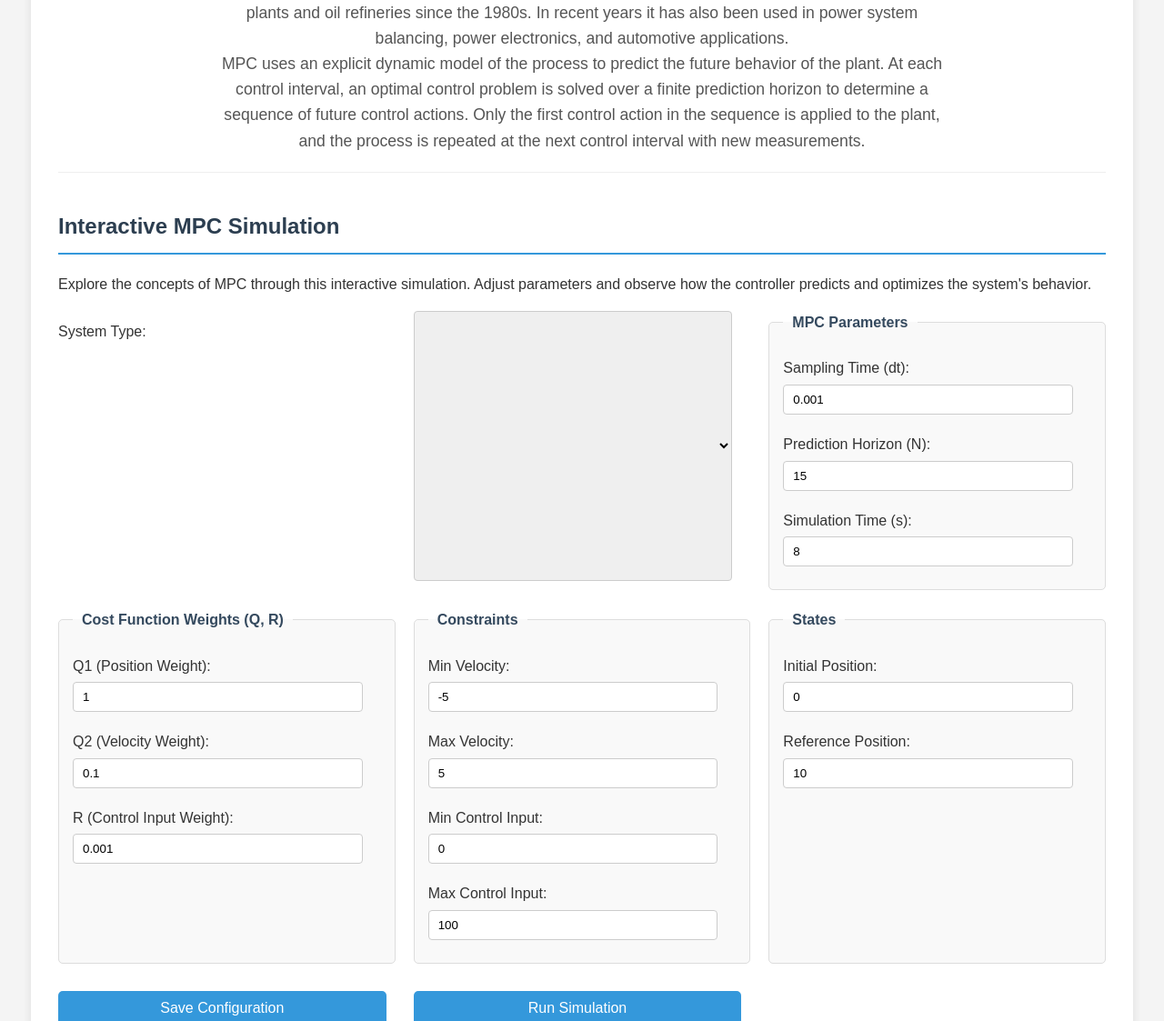
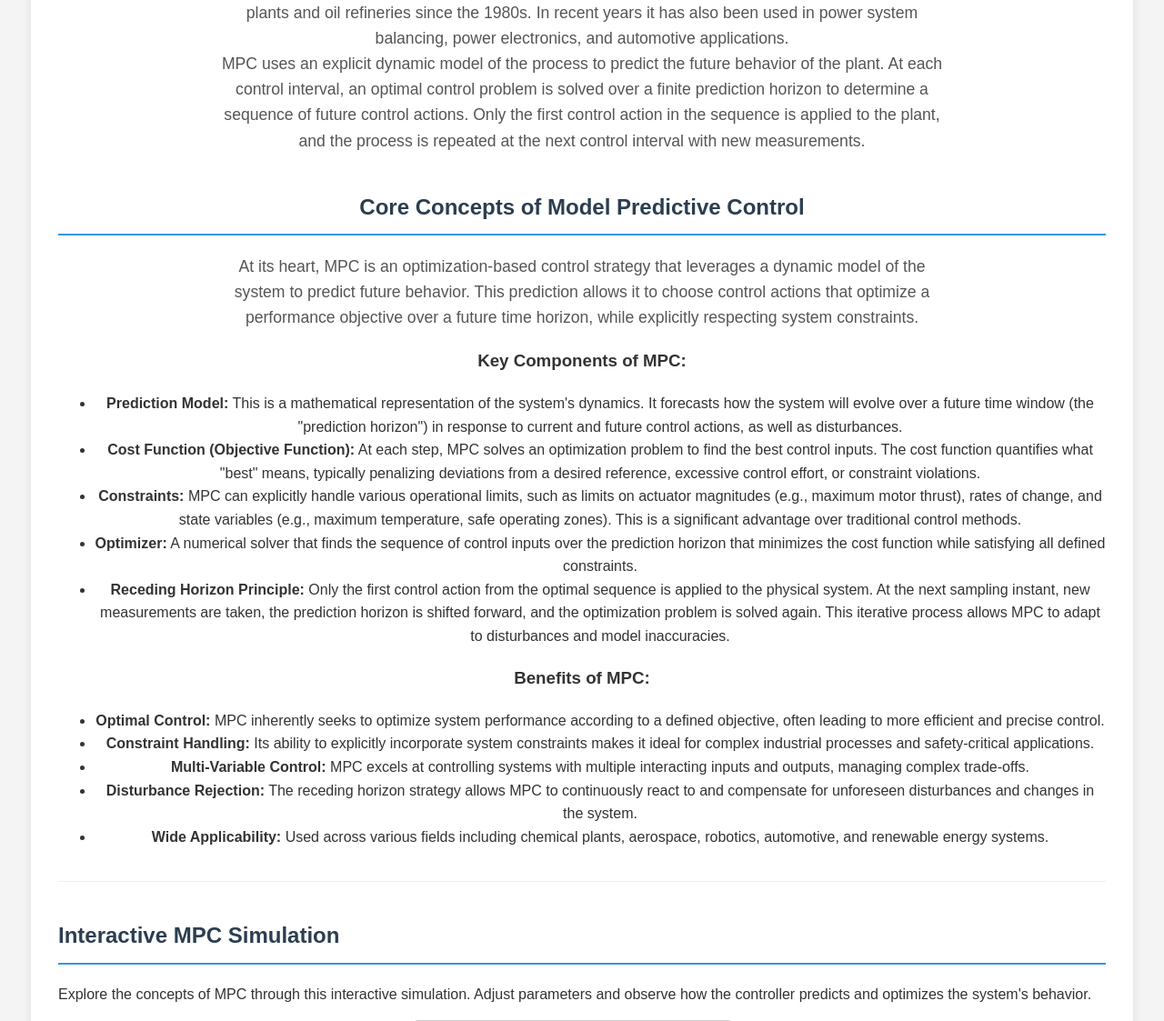
Before and after one commit to sebzuddas/modelpredictivecontrol, a Flask app: page / in a window 1280 px wide. Shown: the part 179-1302 px from the top of the page at 91% size. Run offline with Flask 2, Linux system fonts and the light colour scheme.

Commit message:
feat: Enhance landing page with MPC educational content and resources

```diff
--- a/templates/index.html
+++ b/templates/index.html
@@ -13,6 +13,37 @@
             <h1>Understanding Model Predictive Control (MPC)</h1>
             <p>Model Predictive Control (MPC) is an advanced method of process control that is used to control a process while satisfying a set of constraints. It has been in use in the process industries in chemical plants and oil refineries since the 1980s. In recent years it has also been used in power system balancing, power electronics, and automotive applications.</p>
             <p>MPC uses an explicit dynamic model of the process to predict the future behavior of the plant. At each control interval, an optimal control problem is solved over a finite prediction horizon to determine a sequence of future control actions. Only the first control action in the sequence is applied to the plant, and the process is repeated at the next control interval with new measurements.</p>
+
+            <h2>Core Concepts of Model Predictive Control</h2>
+            <p>At its heart, MPC is an optimization-based control strategy that leverages a dynamic model of the system to predict future behavior. This prediction allows it to choose control actions that optimize a performance objective over a future time horizon, while explicitly respecting system constraints.</p>
+
+            <h3>Key Components of MPC:</h3>
+            <ul>
+                <li>
+                    <strong>Prediction Model:</strong> This is a mathematical representation of the system's dynamics. It forecasts how the system will evolve over a future time window (the "prediction horizon") in response to current and future control actions, as well as disturbances.
+                </li>
+                <li>
+                    <strong>Cost Function (Objective Function):</strong> At each step, MPC solves an optimization problem to find the best control inputs. The cost function quantifies what "best" means, typically penalizing deviations from a desired reference, excessive control effort, or constraint violations.
+                </li>
+                <li>
+                    <strong>Constraints:</strong> MPC can explicitly handle various operational limits, such as limits on actuator magnitudes (e.g., maximum motor thrust), rates of change, and state variables (e.g., maximum temperature, safe operating zones). This is a significant advantage over traditional control methods.
+                </li>
+                <li>
+                    <strong>Optimizer:</strong> A numerical solver that finds the sequence of control inputs over the prediction horizon that minimizes the cost function while satisfying all defined constraints.
+                </li>
+                <li>
+                    <strong>Receding Horizon Principle:</strong> Only the first control action from the optimal sequence is applied to the physical system. At the next sampling instant, new measurements are taken, the prediction horizon is shifted forward, and the optimization problem is solved again. This iterative process allows MPC to adapt to disturbances and model inaccuracies.
+                </li>
+            </ul>
+
+            <h3>Benefits of MPC:</h3>
+            <ul>
+                <li><strong>Optimal Control:</strong> MPC inherently seeks to optimize system performance according to a defined objective, often leading to more efficient and precise control.</li>
+                <li><strong>Constraint Handling:</strong> Its ability to explicitly incorporate system constraints makes it ideal for complex industrial processes and safety-critical applications.</li>
+                <li><strong>Multi-Variable Control:</strong> MPC excels at controlling systems with multiple interacting inputs and outputs, managing complex trade-offs.</li>
+                <li><strong>Disturbance Rejection:</strong> The receding horizon strategy allows MPC to continuously react to and compensate for unforeseen disturbances and changes in the system.</li>
+                <li><strong>Wide Applicability:</strong> Used across various fields including chemical plants, aerospace, robotics, automotive, and renewable energy systems.</li>
+            </ul>
         </header>
 
         <section id="interactive-simulation">
@@ -100,11 +131,25 @@
 
         <section id="further-reading">
             <h2>Further Reading & Resources</h2>
+            <h3>Academic Resources & Tutorials</h3>
             <ul>
-                <li><a href="https://en.wikipedia.org/wiki/Model_predictive_control" target="_blank">Model Predictive Control on Wikipedia</a></li>
-                <li><a href="https://www.coursera.org/courses?query=model%20predictive%20control" target="_blank">MPC Courses on Coursera</a></li>
-                <li><a href="https://www.edx.org/learn/control-systems" target="_blank">Control Systems Courses on edX</a></li>
-                <li><a href="https://ieeexplore.ieee.org/browse/journals/title/IEEE+Transactions+on+Automatic+Control" target="_blank">IEEE Transactions on Automatic Control</a></li>
+                <li><a href="https://apmonitor.com/wiki/index.php/Main/ModelPredictiveControl" target="_blank">APMonitor Model Predictive Control Tutorial</a></li>
+                <li><a href="https://aleksandarhaber.com/model-predictive-control-mpc-tutorial-1-unconstrained-formulation-derivation-and-implementation-in-python-from-scratch/" target="_blank">Model Predictive Control (MPC) Tutorial by Aleksandar Haber</a></li>
+                <li><a href="https://arxiv.org/abs/1703.00331" target="_blank">Implementation of Linear Model Predictive Control - Tutorial (Technical University of Munich)</a></li>
+            </ul>
+
+            <h3>Textbooks</h3>
+            <ul>
+                <li><a href="https://lateknightbooks.com/book/model-predictive-control/" target="_blank">"Model Predictive Control" by Camacho and Bordons</a></li>
+                <li><a href="https://nobhillpublishing.com/mpc-book/" target="_blank">"Model Predictive Control: Theory, Computation, and Design" by James B. Rawlings, David Q. Mayne, and Moritz M. Diehl</a></li>
+                <li><a href="https://www.goodreads.com/book/show/895315.Predictive_Control_with_Constraints" target="_blank">"Predictive Control with Constraints" by J. M. Maciejowski</a></li>
+            </ul>
+
+            <h3>Software Toolboxes</h3>
+            <ul>
+                <li><a href="https://www.mathworks.com/products/model-predictive-control.html" target="_blank">MATLAB Model Predictive Control Toolbox</a></li>
+                <li><a href="https://do-mpc.com/" target="_blank">do-mpc (Python)</a></li>
+                <li><a href="https://sourceforge.net/projects/mpctools/" target="_blank">MPCtools (MATLAB/Simulink)</a></li>
             </ul>
         </section>
     </div>
```
